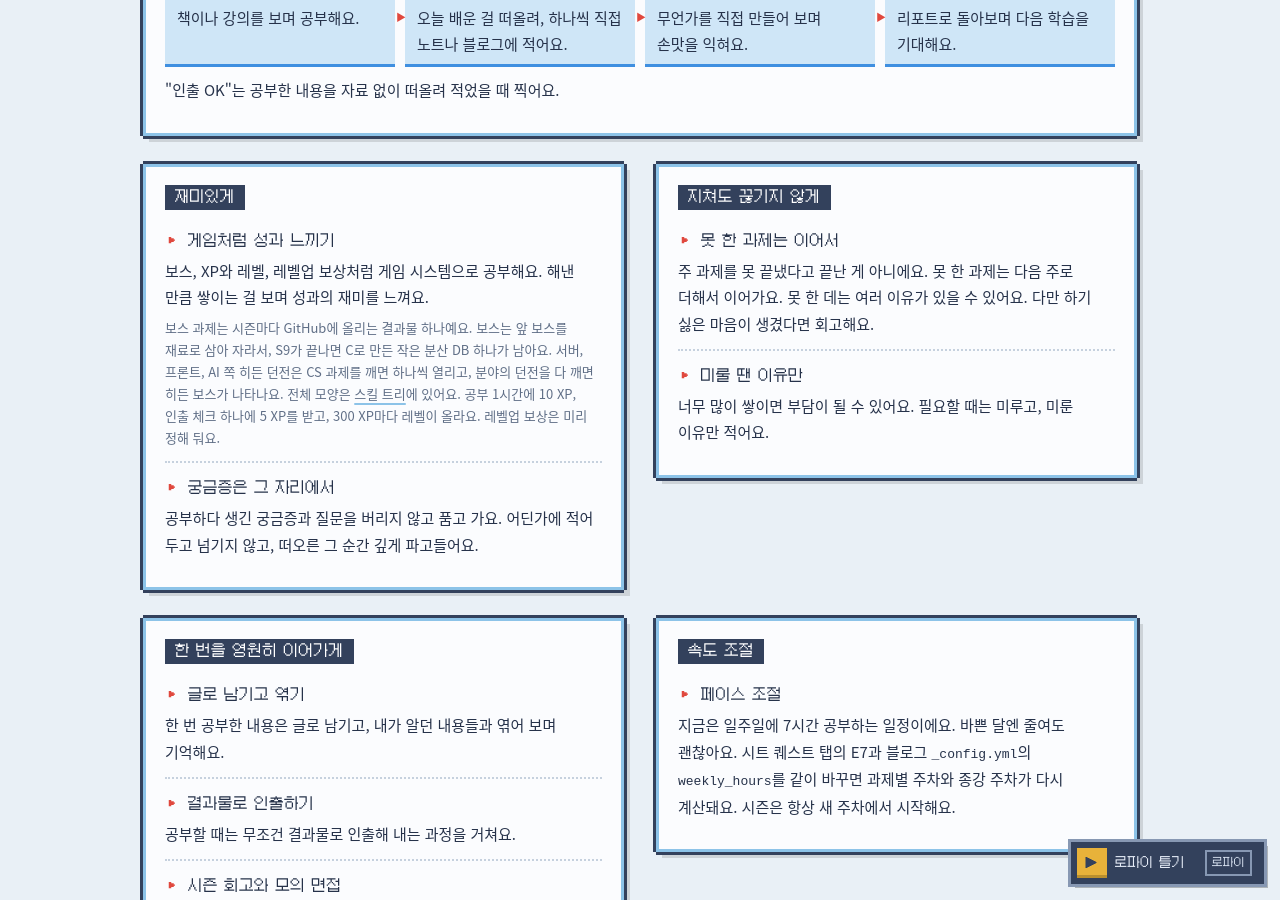
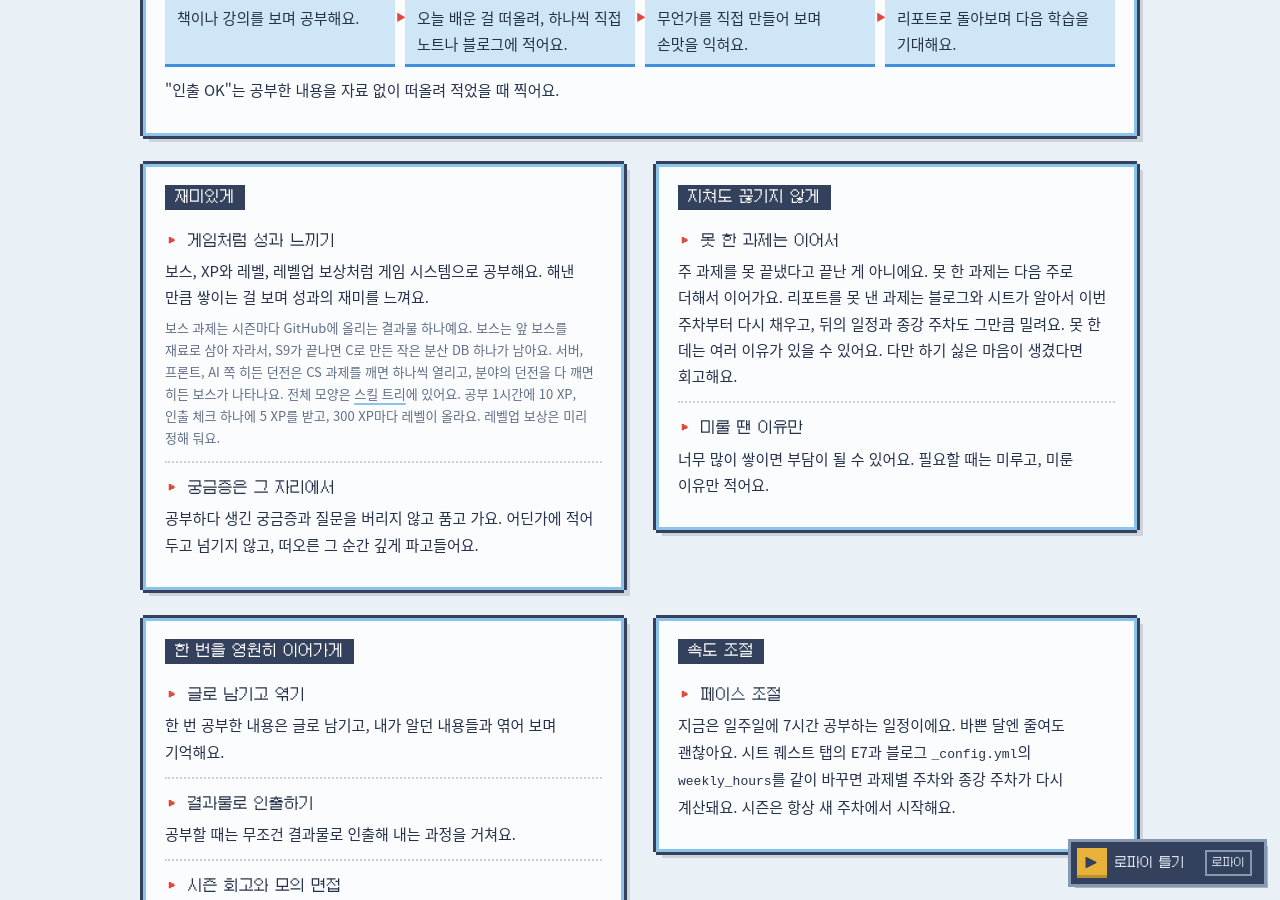
Before and after one commit to APapeIsName/APapeIsName.github.io, a Jekyll site: the page built from rules.html, in a window 1280 px wide and 900 px high, scrolled down 397 px. Built offline with Jekyll 4.4.1, drawn with Linux system fonts in a browser that asks for light colours.

Commit message:
밀리면 뒤로 밀기: 리포트를 못 낸 과제는 이번 주차부터 다시 채워요
- 끝낸 과제는 끝낸 주차에 남고, 못 낸 과제부터 이번 주차로 옮겨 일정을 다시 깔아요
- 원래 계획 주차도 따로 계산해서, 할 일에 '밀림 (원래 N주차)'와 몇 주 밀렸는지 보여 줘요
- 시트도 같은 방식: 개강일(E9)과 오늘 날짜로 시작 시간을 다시 잡고, 완료한 과제는 'N주차 완료'

Co-Authored-By: Claude Opus 5.5 <noreply@anthropic.com>
Claude-Session: https://claude.ai/code/session_01P2bHtjXV5bs1rEwGBptC9B

```diff
--- a/assets/js/course.js
+++ b/assets/js/course.js
@@ -201,18 +201,35 @@
   var weekly = cfg.weeklyHours || 7;
 
   /* 주차 배정: 시트의 '주차' 열과 같은 계산이에요.
-     메인·보스·복습 과제를 주당 공부 시간으로 채워 나가고, 시즌은 항상 새 주차에서 시작해요. 사이드는 '선택'. */
-  var EPS = 1e-6, cum = 0, prevSeason = null;
+     메인·보스·복습 과제를 주당 공부 시간으로 채워 나가고, 시즌은 항상 새 주차에서 시작해요. 사이드는 '선택'.
+     밀리면 뒤로 밀어요: 리포트를 안 낸 과제는 이번 주차부터 다시 채워요. 끝낸 과제는 끝낸 주차에 남아요.
+     원래 계획(planStart, planEnd)도 따로 계산해 둬서, 얼마나 밀렸는지 보여 줘요. */
+  var EPS = 1e-6;
+  var currentWeekRaw = start ? Math.floor((today - start) / DAY / 7) + 1 : 1;
+  function layout(rolling) {
+    var cum = rolling ? Math.max(0, currentWeekRaw - 1) * weekly : 0, prevSeason = null;
     quests.forEach(function (q) {
       if (prevSeason !== null && q.season !== prevSeason) cum = Math.ceil(cum / weekly - EPS) * weekly;
       prevSeason = q.season;
       if (!q.main) { q.optional = true; return; }
+      if (rolling && q.done) {
+        // 끝낸 과제는 끝낸 날의 주차에 남아요
+        var w = start && q.doneDate ? Math.max(1, Math.floor((toDate(q.doneDate) - start) / DAY / 7) + 1) : 1;
+        q.weekStart = q.weekEnd = w;
+        return;
+      }
       var from = cum, to = cum + q.hours;
       cum = to;
-    q.weekStart = Math.floor(from / weekly + EPS) + 1;
-    q.weekEnd = Math.max(q.weekStart, Math.ceil(to / weekly - EPS));
+      var ws = Math.floor(from / weekly + EPS) + 1, we = Math.max(ws, Math.ceil(to / weekly - EPS));
+      if (rolling) { q.weekStart = ws; q.weekEnd = we; } else { q.planStart = ws; q.planEnd = we; }
     });
-  var totalWeeks = Math.max(1, Math.ceil(cum / weekly - EPS));
+    return cum;
+  }
+  var planWeeks = Math.max(1, Math.ceil(layout(false) / weekly - EPS));
+  var cum = layout(true);
+  var lastDoneWeek = quests.reduce(function (a, q) { return !q.optional && q.done ? Math.max(a, q.weekEnd) : a; }, 1);
+  var totalWeeks = Math.max(1, lastDoneWeek, Math.ceil(cum / weekly - EPS));
+  var slipWeeks = Math.max(0, totalWeeks - planWeeks);
   function weekLabel(q) { return q.optional ? "선택" : q.weekStart === q.weekEnd ? q.weekStart + "주차" : q.weekStart + "~" + q.weekEnd + "주차"; }
   function weekStartDate(w) { return addDays(start, (w - 1) * 7); }
   function fmtShort(d) { return (d.getMonth() + 1) + "월 " + d.getDate() + "일"; }
@@ -229,13 +246,13 @@
       s.planEnd = addDays(weekStartDate(s.weekTo), 6);
     }
   });
-  var currentWeek = start ? Math.floor((today - start) / DAY / 7) + 1 : 1;
+  var currentWeek = currentWeekRaw;
   var viewWeek = Math.max(1, Math.min(currentWeek, totalWeeks));
   var courseEnd = start ? addDays(weekStartDate(totalWeeks), 6) : null;
   var overdue = quests.filter(function (q) { return !q.optional && !q.done && q.weekEnd < currentWeek; });
   var ahead = quests.filter(function (q) { return !q.optional && q.done && q.weekStart > currentWeek; });
   // 글쓰기 화면(write.js)도 같은 주차 계산을 써요.
-  C.computed = { quests: quests, dungeons: dungeons, nodeById: nodeById, currentWeek: currentWeek, totalWeeks: totalWeeks, overdue: overdue, weekLabel: weekLabel, weekDates: weekDates };
+  C.computed = { quests: quests, dungeons: dungeons, nodeById: nodeById, currentWeek: currentWeek, totalWeeks: totalWeeks, planWeeks: planWeeks, slipWeeks: slipWeeks, overdue: overdue, weekLabel: weekLabel, weekDates: weekDates };
   var doneMain = seasons.reduce(function (a, s) { return a + s.mainDoneHours; }, 0);
   var mainCount = seasons.reduce(function (a, s) { return a + s.mainCount; }, 0);
   var mainDoneCount = seasons.reduce(function (a, s) { return a + s.mainDone; }, 0);
@@ -284,7 +301,7 @@
     var note;
     if (today < start) note = (start.getMonth() + 1) + "월 " + start.getDate() + "일에 개강해요. 첫 과제부터 천천히 가봐요.";
     else if (allDone) note = "모든 배지를 모았어요.";
-    else if (overdue.length) note = "지난 주차에서 밀린 과제가 " + overdue.length + "개 있어요. 오늘 15분만 해볼까요?";
+    else if (slipWeeks) note = "리포트를 못 낸 과제는 이번 주차로 옮겼어요. 그만큼 일정이 " + slipWeeks + "주 밀려 종강이 " + totalWeeks + "주차가 됐어요(원래 " + planWeeks + "주차). 밀린 건 실패가 아니라 이 속도로 가고 있다는 뜻이에요.";
     else if (ahead.length) note = "다음 주차 과제를 " + ahead.length + "개 미리 끝냈어요. 일정보다 앞서 있어요.";
     else note = "딱 일정대로 가고 있어요.";
     noteEl.textContent = note;
@@ -317,10 +334,12 @@
     var thisWeek = quests.filter(function (q) { return !q.optional && q.weekStart <= w && q.weekEnd >= w; });
     var late = currentWeek >= 1 ? overdue.filter(function (q) { return thisWeek.indexOf(q) === -1; }) : [];
     function item(q, extraTag) {
+      // 원래 계획보다 뒤로 옮겨진 과제에는 '밀림'과 원래 주차를 붙여요
+      if (!extraTag && !q.done && q.planStart && q.weekStart > q.planStart) extraTag = "밀림";
       var tags = (extraTag ? '<span class="tag tag-밀림">' + extraTag + "</span> " : "") +
         (q.type !== "메인" ? '<span class="tag tag-' + esc(q.type) + '">' + esc(q.type) + "</span> " : "");
       return '<li class="' + (q.done ? "is-done" : "") + '"><span class="todo-title">' + tags + esc(q.quest) + "</span>" +
-        '<span class="todo-meta">' + esc(weekLabel(q)) + ", " + esc(q.season) + ", 약 " + q.hours + "시간" + (q.done ? ", 끝냄" : "") + "</span>" +
+        '<span class="todo-meta">' + esc(weekLabel(q)) + (!q.done && q.planStart && q.weekStart > q.planStart ? " (원래 " + q.planStart + "주차)" : "") + ", " + esc(q.season) + ", 약 " + q.hours + "시간" + (q.done ? ", 끝냄" : "") + "</span>" +
         (q.practice && !q.done ? '<span class="todo-practice">실습 거리: ' + esc(q.practice) + "</span>" : "") +
         (!q.done ? branchesHtml(q.branches, q.id) : "") +
         (!q.done ? '<a class="owner-only todo-write" hidden href="' + esc(cfg.writeUrl) + "?quest=" + encodeURIComponent(q.id) + '">리포트 쓰기</a>' : "") + "</li>";
--- a/rules.html
+++ b/rules.html
@@ -40,7 +40,7 @@ permalink: /rules/
   <section class="window rule-group">
     <h2>지쳐도 끊기지 않게</h2>
     <dl class="rule-list">
-      <div class="rule"><dt>못 한 과제는 이어서</dt><dd>주 과제를 못 끝냈다고 끝난 게 아니에요. 못 한 과제는 다음 주로 더해서 이어가요. 못 한 데는 여러 이유가 있을 수 있어요. 다만 하기 싫은 마음이 생겼다면 회고해요.</dd></div>
+      <div class="rule"><dt>못 한 과제는 이어서</dt><dd>주 과제를 못 끝냈다고 끝난 게 아니에요. 못 한 과제는 다음 주로 더해서 이어가요. 리포트를 못 낸 과제는 블로그와 시트가 알아서 이번 주차부터 다시 채우고, 뒤의 일정과 종강 주차도 그만큼 밀려요. 못 한 데는 여러 이유가 있을 수 있어요. 다만 하기 싫은 마음이 생겼다면 회고해요.</dd></div>
       <div class="rule"><dt>미룰 땐 이유만</dt><dd>너무 많이 쌓이면 부담이 될 수 있어요. 필요할 때는 미루고, 미룬 이유만 적어요.</dd></div>
     </dl>
   </section>
```
Lines whose indentation alone changed are shown as unchanged.
